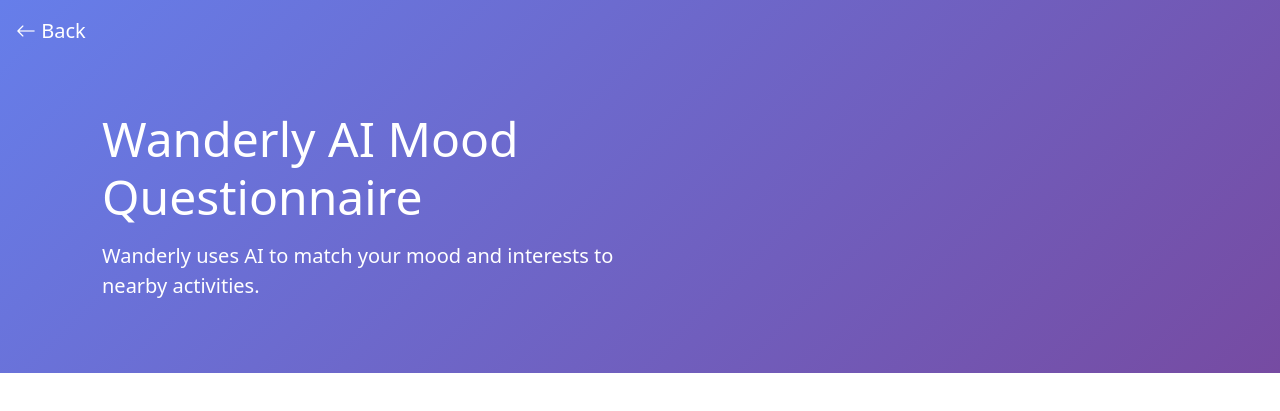
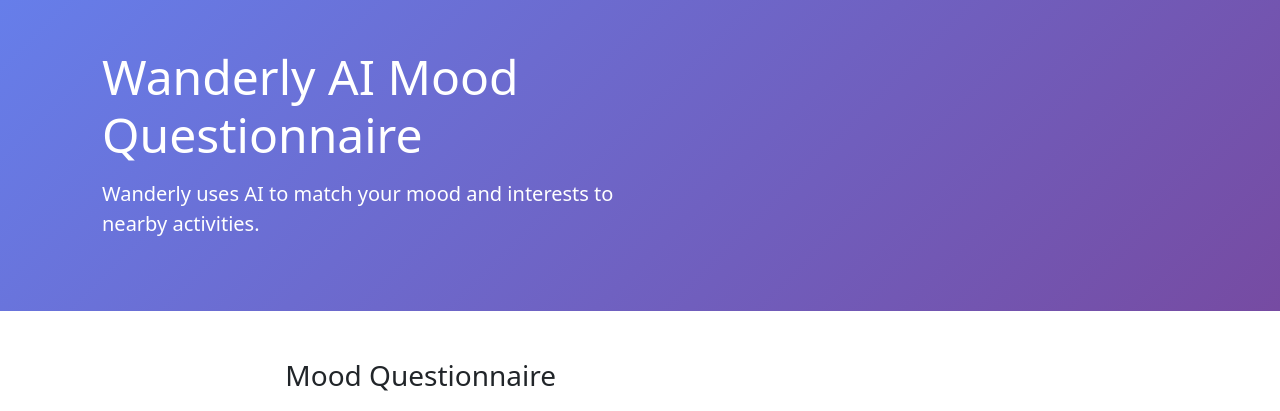
Before and after one commit to UCCS-CS4300-5300/Team-6-Fall-2025-Sec-1, a Django app: page /mood/ in a window 1280 px wide. Shown: the top 411 px of the page. Run offline with Django 4.2, Linux system fonts and the light colour scheme; parts of the project's set-up code (start-up, migrations or seed data) failed here and were passed over.

Commit message:
Revert "Adding back buttons to mood and location discovery"
This reverts commit 0c87163e800766f355cdd352c78c9553b911e159.

```diff
--- a/Wanderly/mood/templates/mood_questionnaire.html
+++ b/Wanderly/mood/templates/mood_questionnaire.html
@@ -8,7 +8,6 @@
 
         <!-- Bootstrap first -->
         <link href="https://cdn.jsdelivr.net/npm/bootstrap@5.3.3/dist/css/bootstrap.min.css" rel="stylesheet">
-        <link rel="stylesheet" href="https://cdn.jsdelivr.net/npm/bootstrap-icons@1.11.1/font/bootstrap-icons.css">
 
         <!-- Your overrides -->
         <link rel="stylesheet" href="{% static 'styles.css' %}">
@@ -83,22 +82,12 @@
             opacity: 0.9;
             background: linear-gradient(135deg, #5568d3 0%, #65408b 100%);
           }
-
-          .back-button {
-            padding: 1rem;
-            color: white;
-            font-size: 1.25rem;
-          }
         </style>
       </head>
 
   <body>
     <!-- Hero / info band -->
     <header class="info-section">
-      <a class="back-button nav-link text-white" href="#" onclick="history.back();">
-        <i class="bi bi-arrow-left"></i>
-        Back
-      </a>
       <div class="container py-5">
         <div class="row align-items-center g-5">
           <div class="col-lg-6 text-center text-lg-start">
```
Also changed, not shown: Wanderly/location_based_discovery/templates/location_based_discovery.html (+0 -12 lines).
